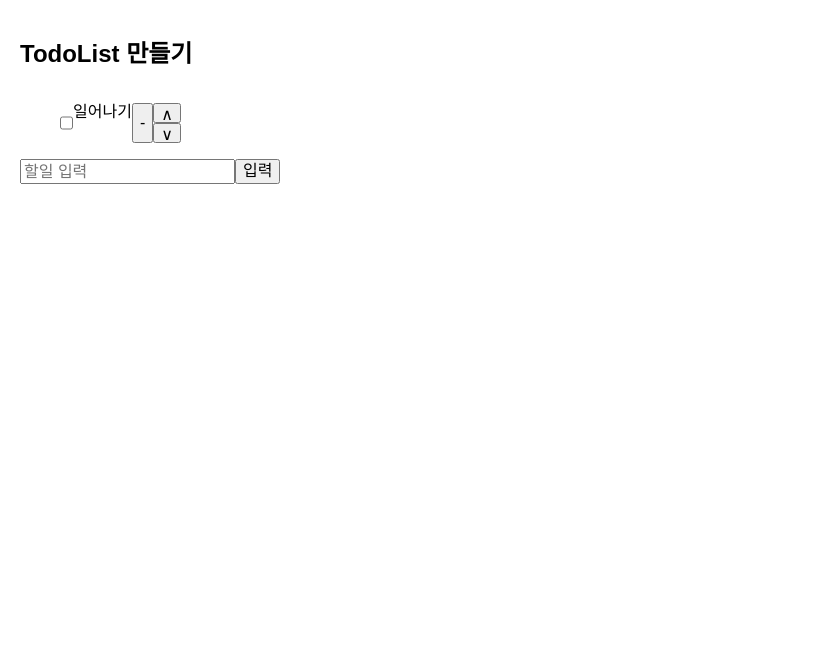
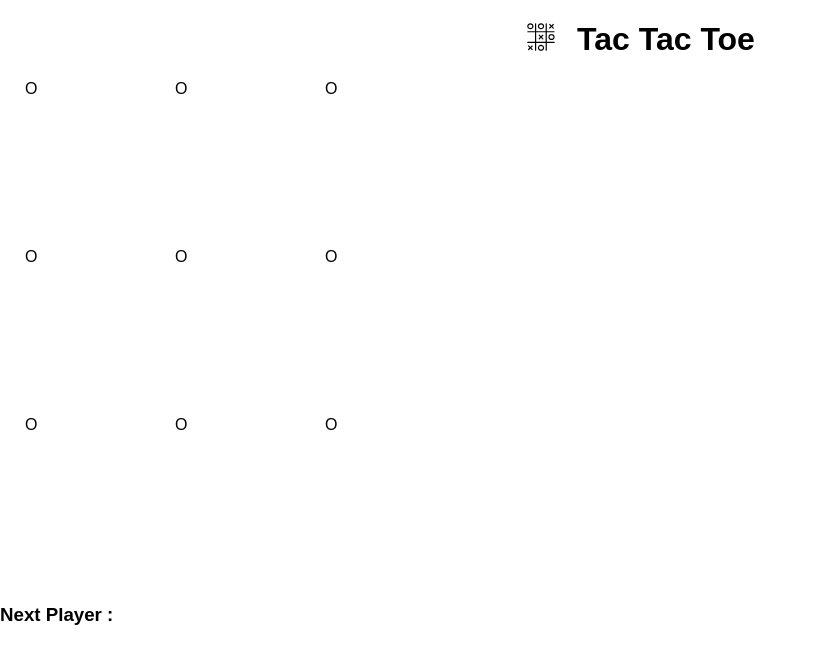
Before and after one commit to dmswl6310/React_Study, a React (Create React App) app: page / in a window 1280 px wide. Shown: the top 664 px of the page, without its empty margins (0-816 px from the left). Built offline with nearby package versions, Linux system fonts and the light colour scheme.

Commit message:
TicTacToe Base Structure & using react-icons library

```diff
--- a/package.json
+++ b/package.json
@@ -12,7 +12,9 @@
     "@types/react-dom": "^17.0.0",
     "react": "^17.0.2",
     "react-dom": "^17.0.2",
+    "react-icons": "^4.3.1",
     "react-scripts": "4.0.3",
+    "redux": "^4.1.1",
     "styled-components": "^5.3.1",
     "styled-normalize": "^8.0.7",
     "styled-reset": "^4.3.4",
--- a/src/App.tsx
+++ b/src/App.tsx
@@ -1,3 +1,4 @@
+import TicTacToe from "./TicTacToe/TicTacToe";
 import TodoList from "./Todo_List/TodoList";
 
 function App() {
@@ -7,10 +8,15 @@ function App() {
       <li> 텍스트 적어서 + 버튼 클릭시 목록에 추가</li>
       <li> - 버튼만 클릭시 목록에서 삭제</li>
       <li> 체크박스 포함 이름 클릭시 스타일 변화 주기</li>
-
       <h3> 추가 작업</h3>
       <li> 선택된 작업에 대해 위 / 아래 버튼을 통해 목록의 순서 조정하기 </li> */}
-      <TodoList />
+      {/* <TodoList /> */}
+
+      {/* 틱택토를 할 수 있게 해주고,
+      게임에서 승리했을 때를 알려주며,
+      게임이 진행됨에 따라 게임 기록을 저장하고, (심화)
+      플레이어가 게임 기록을 확인하고 게임판의 이전 버전을 볼 수 있도록 허용합니다. (심화) */}
+      <TicTacToe />
     </div>
   );
 }
--- /dev/null
+++ b/src/TicTacToe/Board.tsx
@@ -0,0 +1,53 @@
+import styled from "styled-components";
+const Board = () => {
+  return (
+    <TableContainer>
+      <Table>
+        <Row>
+          <Data className="content">O</Data>
+          <Data className="content">O</Data>
+          <Data className="content">O</Data>
+        </Row>
+        <Row>
+          <Data className="content">O</Data>
+          <Data className="content">O</Data>
+          <Data className="content">O</Data>
+        </Row>
+        <Row>
+          <Data className="content">O</Data>
+          <Data className="content">O</Data>
+          <Data className="content">O</Data>
+        </Row>
+      </Table>
+    </TableContainer>
+  );
+};
+
+export default Board;
+
+const TableContainer = styled.div`
+  display: flex;
+  justify-content: center;
+  width: 500px;
+`;
+const Table = styled.table`
+  width: 90%;
+`;
+const Row = styled.tr``;
+const Data = styled.td`
+  width: 33.33%;
+  position: relative;
+  &:after {
+    content: "";
+    display: block;
+    margin-top: 100%;
+  }
+  $:content {
+    position: absolute;
+    top: 0;
+    bottom: 0;
+    left: 0;
+    right: 0;
+    background: gold;
+  }
+`;
--- /dev/null
+++ b/src/TicTacToe/Body.tsx
@@ -0,0 +1,11 @@
+import Board from "./Board";
+
+const Body = () => {
+  return (
+    <>
+      <Board />
+    </>
+  );
+};
+
+export default Body;
--- /dev/null
+++ b/src/TicTacToe/Footer.tsx
@@ -0,0 +1,11 @@
+import PlayerContainer from "./PlayerContainer";
+
+const Footer = () => {
+  return (
+    <>
+      <PlayerContainer />
+    </>
+  );
+};
+
+export default Footer;
--- /dev/null
+++ b/src/TicTacToe/Header.tsx
@@ -0,0 +1,11 @@
+import Title from "./Title";
+
+const Header = () => {
+  return (
+    <>
+      <Title />
+    </>
+  );
+};
+
+export default Header;
--- /dev/null
+++ b/src/TicTacToe/PlayerContainer.tsx
@@ -0,0 +1,13 @@
+import styled from "styled-components";
+
+const PlayerContainer = () => {
+  return (
+    <>
+      <PlayerText>Next Player : </PlayerText>
+    </>
+  );
+};
+
+export default PlayerContainer;
+
+const PlayerText = styled.h3``;
--- /dev/null
+++ b/src/TicTacToe/TicTacToe.tsx
@@ -0,0 +1,22 @@
+import styled from "styled-components";
+import Body from "./Body";
+import Footer from "./Footer";
+import Header from "./Header";
+
+const TicTacToe = () => {
+  return (
+    <Container>
+      <Header />
+      <Body />
+      <Footer />
+    </Container>
+  );
+};
+
+export default TicTacToe;
+
+const Container = styled.div`
+display:flex;
+flex-direction:column;
+justify-center
+`;
--- /dev/null
+++ b/src/TicTacToe/Title.tsx
@@ -0,0 +1,16 @@
+import styled from "styled-components";
+import { GiTicTacToe } from "react-icons/gi";
+const Title = () => {
+  return (
+    <TitleText>
+      <GiTicTacToe style={{ marginRight: "20px" }} /> Tac Tac Toe
+    </TitleText>
+  );
+};
+
+export default Title;
+
+const TitleText = styled.h1`
+  display: flex;
+  justify-content: center;
+`;
```
Also changed, not shown: src/TicTacToe/Redux.ts (added, +28 -0 lines), 1 other file (tests, documents, lock files or other folders).
